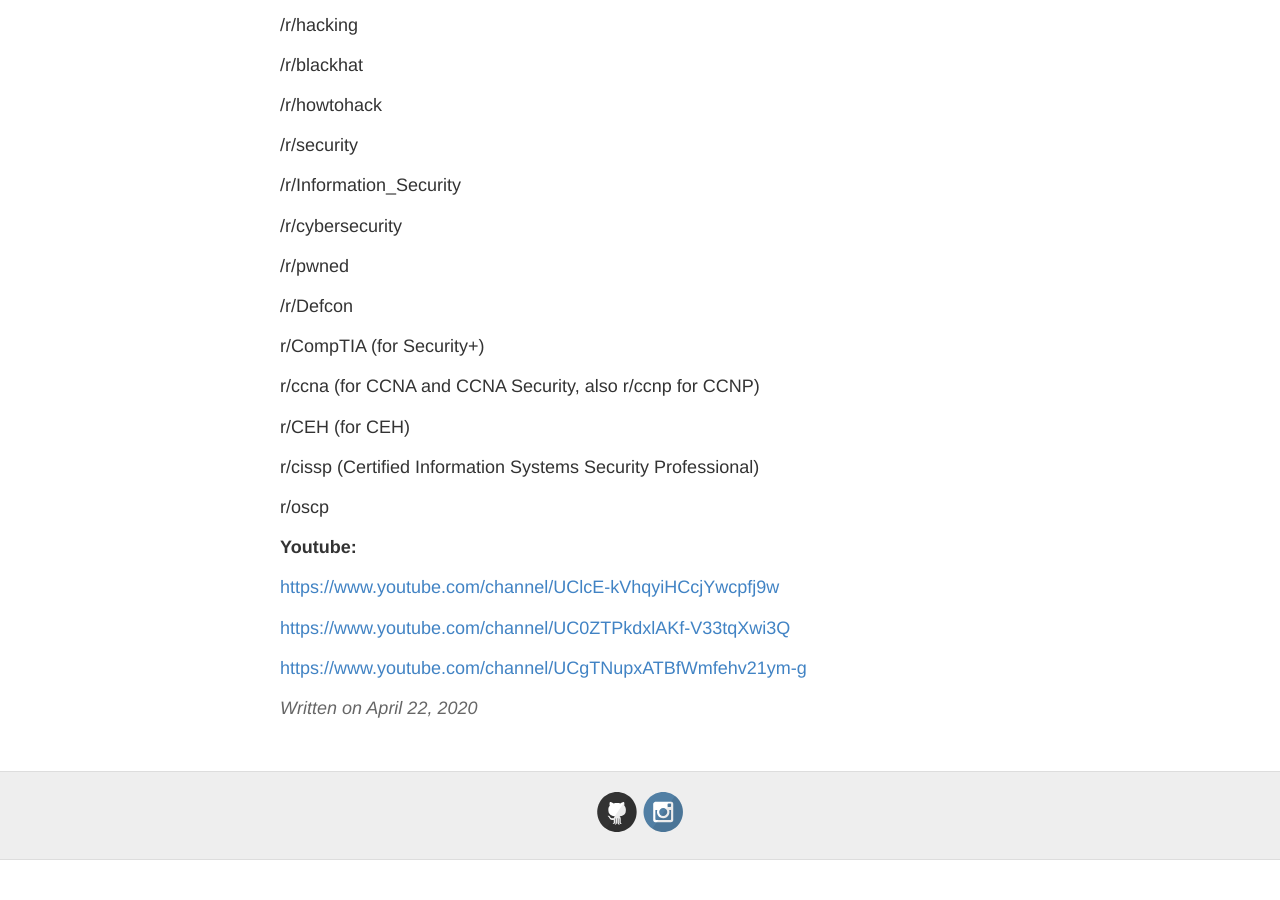
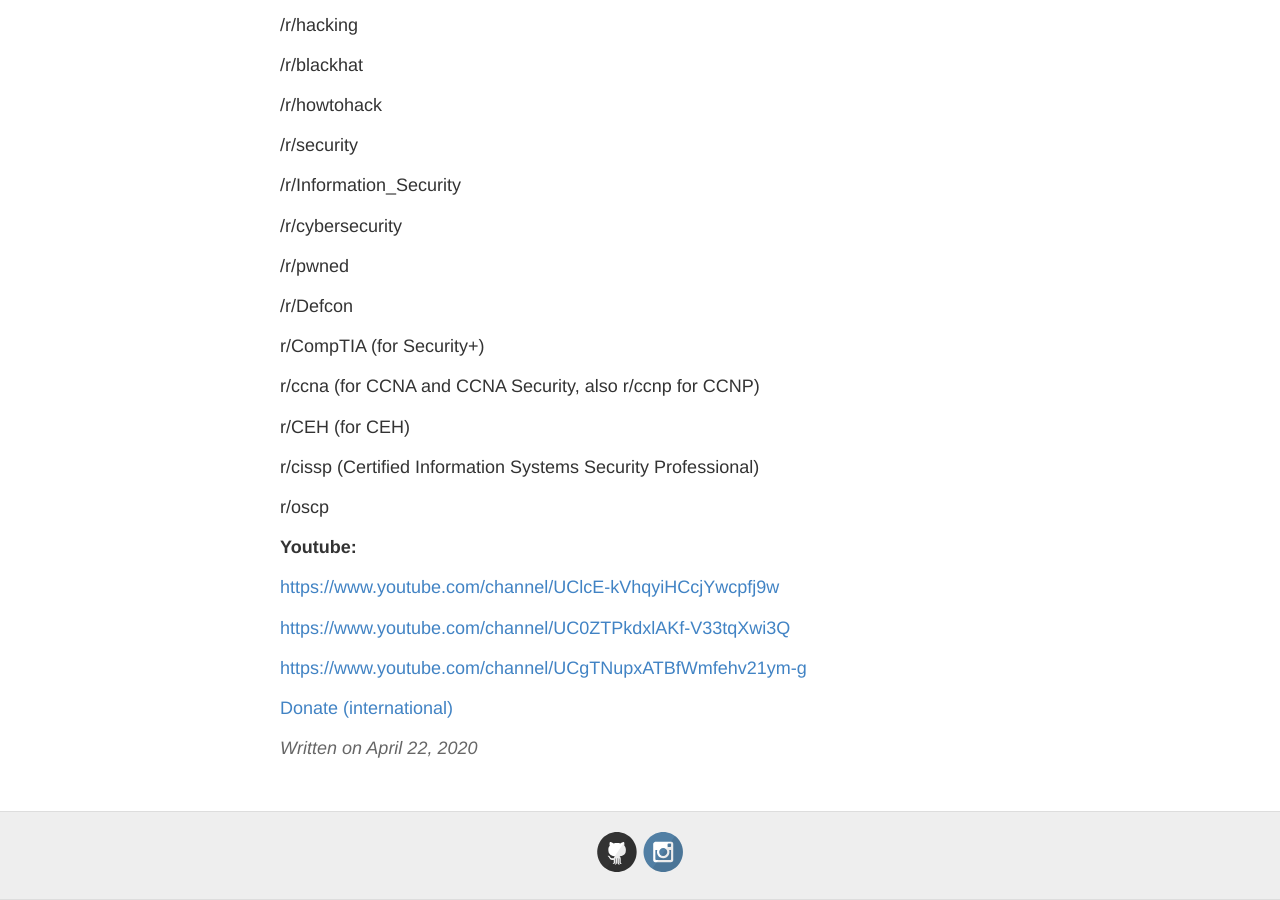
Before and after one commit to thehackingninja/thehackingninja.github.io, a Jekyll site: the page built from _posts/2020-4-22-The-Art-of_hacking.md, in a window 1280 px wide and 900 px high, scrolled down 8878 px. Built offline with Jekyll 4.4.1, drawn with Linux system fonts in a browser that asks for light colours; a script that is not in the unit is left out; comment, search, counter and statistics services are not loaded; before the commit the page ends 9738 px from its top, so only the background shows below that.

Commit message:
Update 2020-4-22-The-Art-of_hacking.md

```diff
--- a/_posts/2020-4-22-The-Art-of_hacking.md
+++ b/_posts/2020-4-22-The-Art-of_hacking.md
@@ -314,7 +314,7 @@ r/oscp
 [https://www.youtube.com/channel/UCgTNupxATBfWmfehv21ym-g](https://www.youtube.com/channel/UCgTNupxATBfWmfehv21ym-g)
 
 
-<div class="razorpay-embed-btn" data-url="https://pages.razorpay.com/pl_EgidL0zNTNQfZ2/view" data-text="Pay Now" data-color="#00B050" data-size="large">
+<div class="razorpay-embed-btn" data-url="https://pages.razorpay.com/pl_EgidL0zNTNQfZ2/view" data-text="Donate (India)" data-color="#00B050" data-size="large">
   <script>
     (function(){
       var d=document; var x=!d.getElementById('razorpay-embed-btn-js')
@@ -323,3 +323,6 @@ r/oscp
       rzp && rzp.init && rzp.init()}})();
   </script>
 </div>
+
+<script src="https://gumroad.com/js/gumroad.js"></script>
+<a class="gumroad-button" href="https://gum.co/qkhZb?wanted=true" target="_blank">Donate (international)</a>
```
